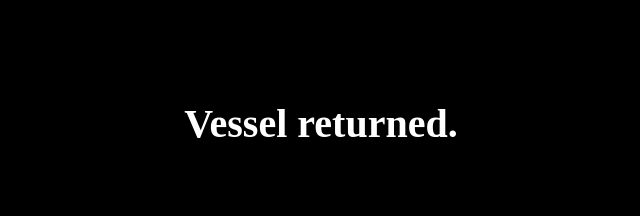
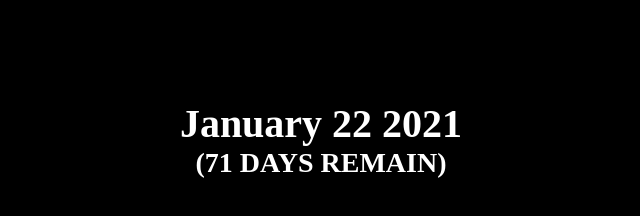
Before and after one commit to j-o-e-d-o-e/donnie-darko, a plain HTML site: page index.html in a window 1280 px wide. Shown: the whole page, without its empty margins (319-959 px from the left). Drawn offline with Linux system fonts and the light colour scheme.

Commit message:
minor changes

```diff
--- a/index.html
+++ b/index.html
@@ -12,7 +12,7 @@
 </body>
 <script>
     function main() {
-        if (date > finale) {
+        if (date < finale) {
             document.getElementById("day").innerHTML = current() + " 2021";
             document.getElementById("days-remaining").innerHTML = "(" + remaining() + " DAYS REMAIN)";
         } else {
```
